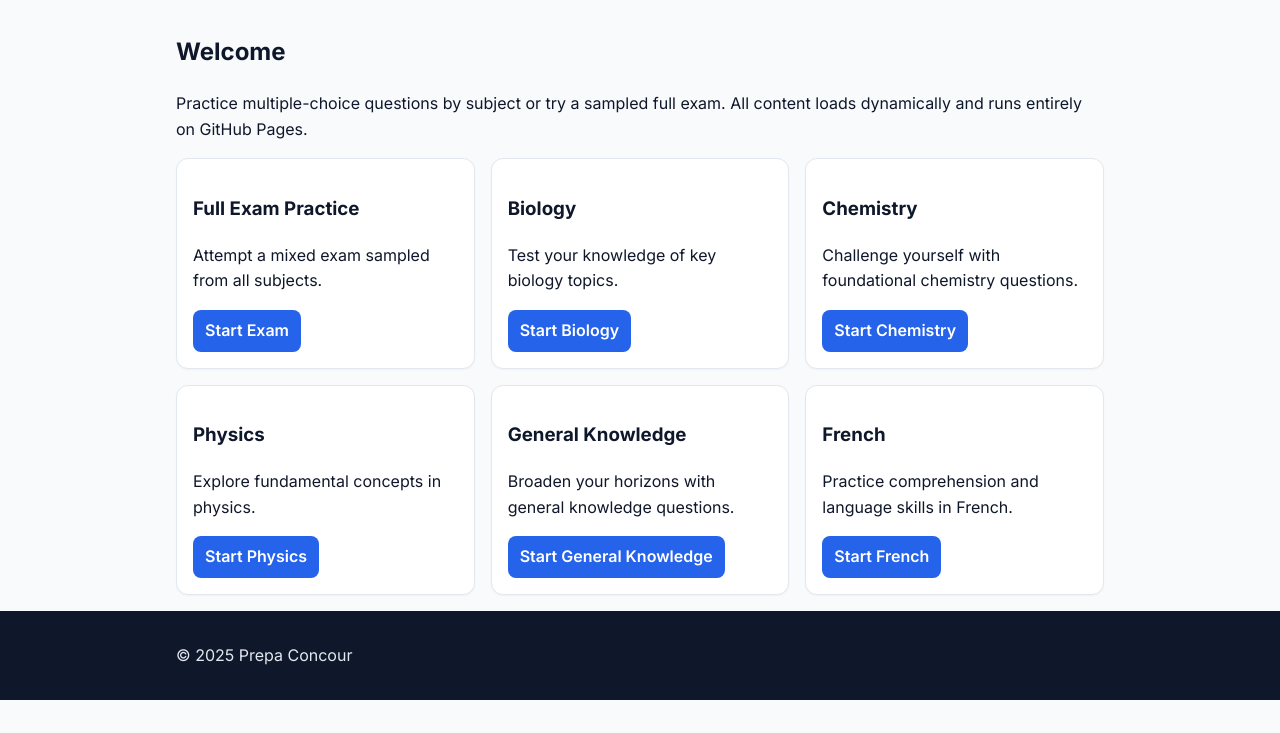
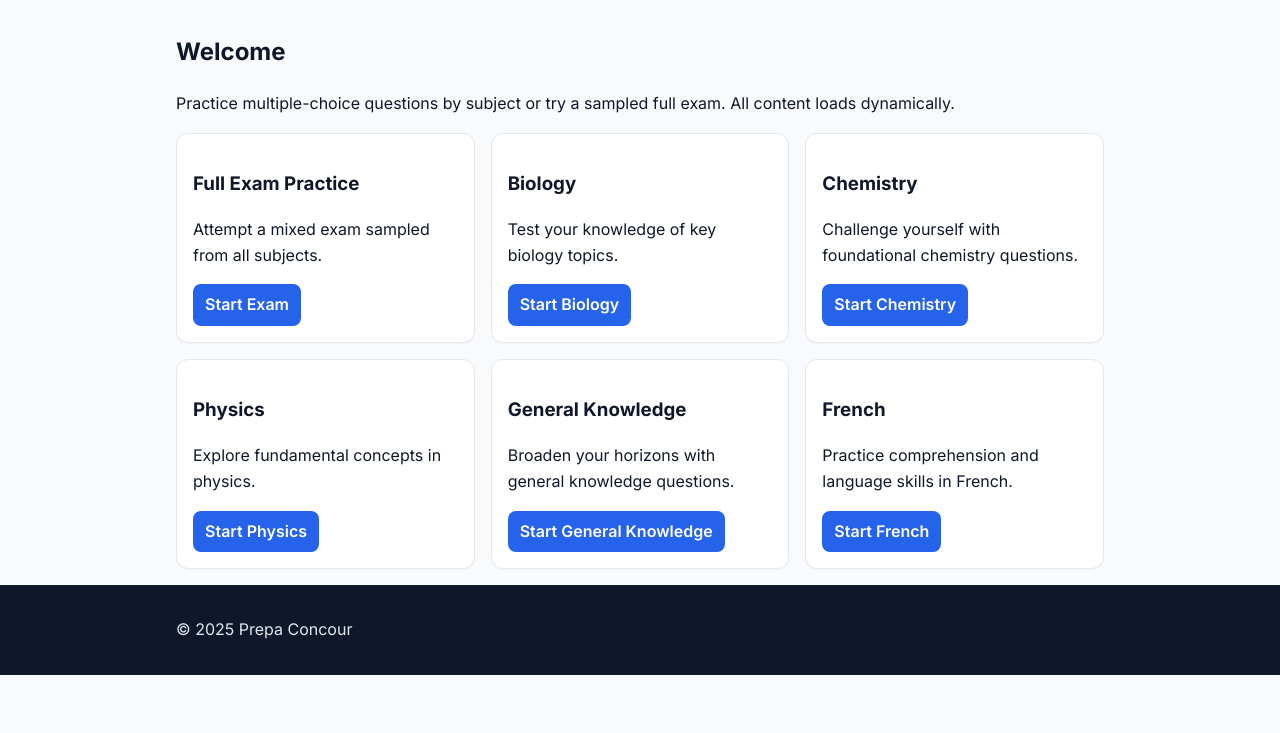
Before and after one commit to phitabs24/concourcm, a plain HTML site: page index.html in a window 1280 px wide. Shown: the part 67-800 px from the top of the page. Drawn offline with Linux system fonts and the light colour scheme.

Commit message:
updated index.html

```diff
--- a/index.html
+++ b/index.html
@@ -30,7 +30,7 @@
     <main class="container">
       <section>
         <h2>Welcome</h2>
-        <p>Practice multiple-choice questions by subject or try a sampled full exam. All content loads dynamically and runs entirely on GitHub Pages.</p>
+        <p>Practice multiple-choice questions by subject or try a sampled full exam. All content loads dynamically.</p>
       </section>
 
       <section class="card-grid">
```
